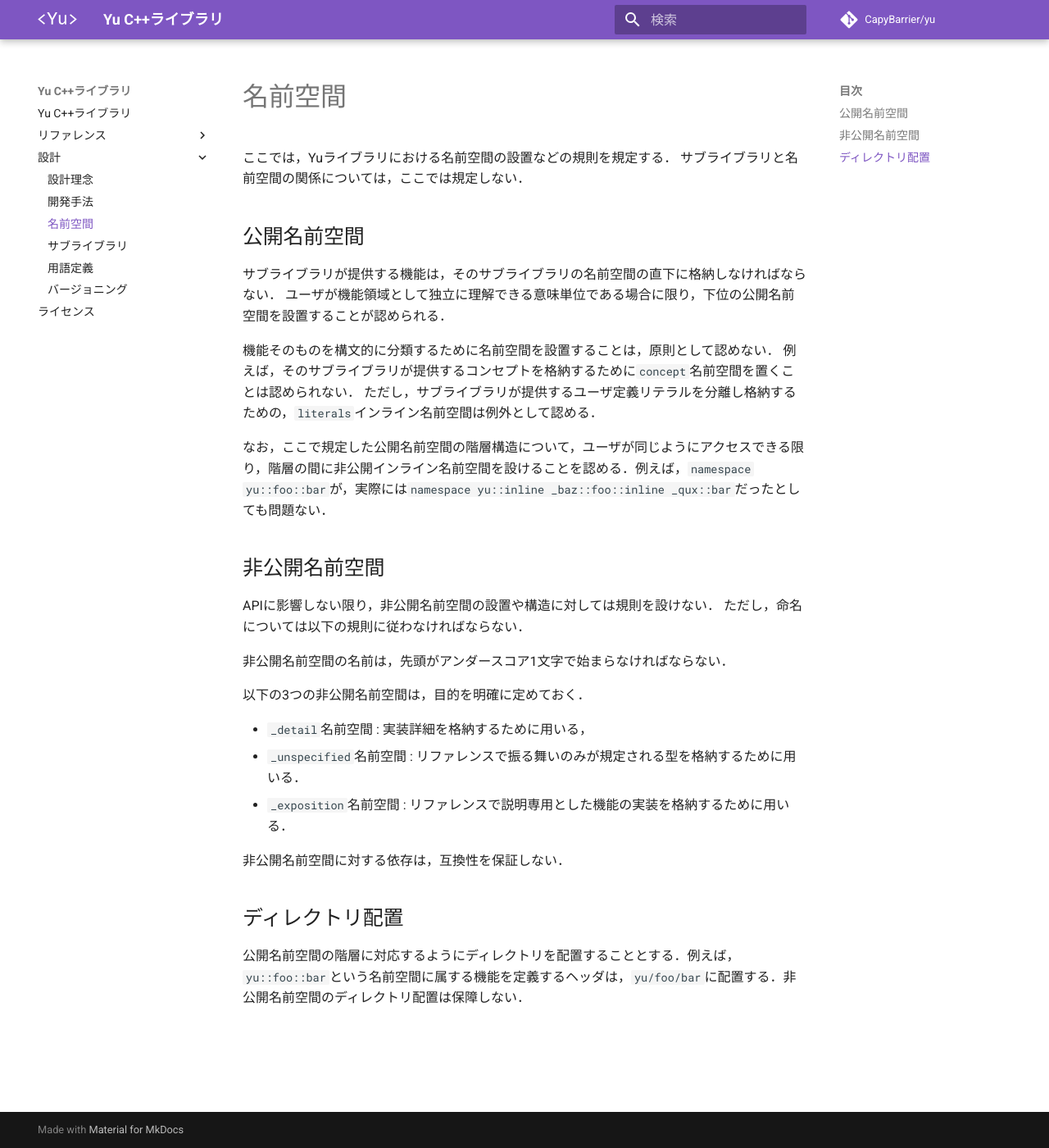
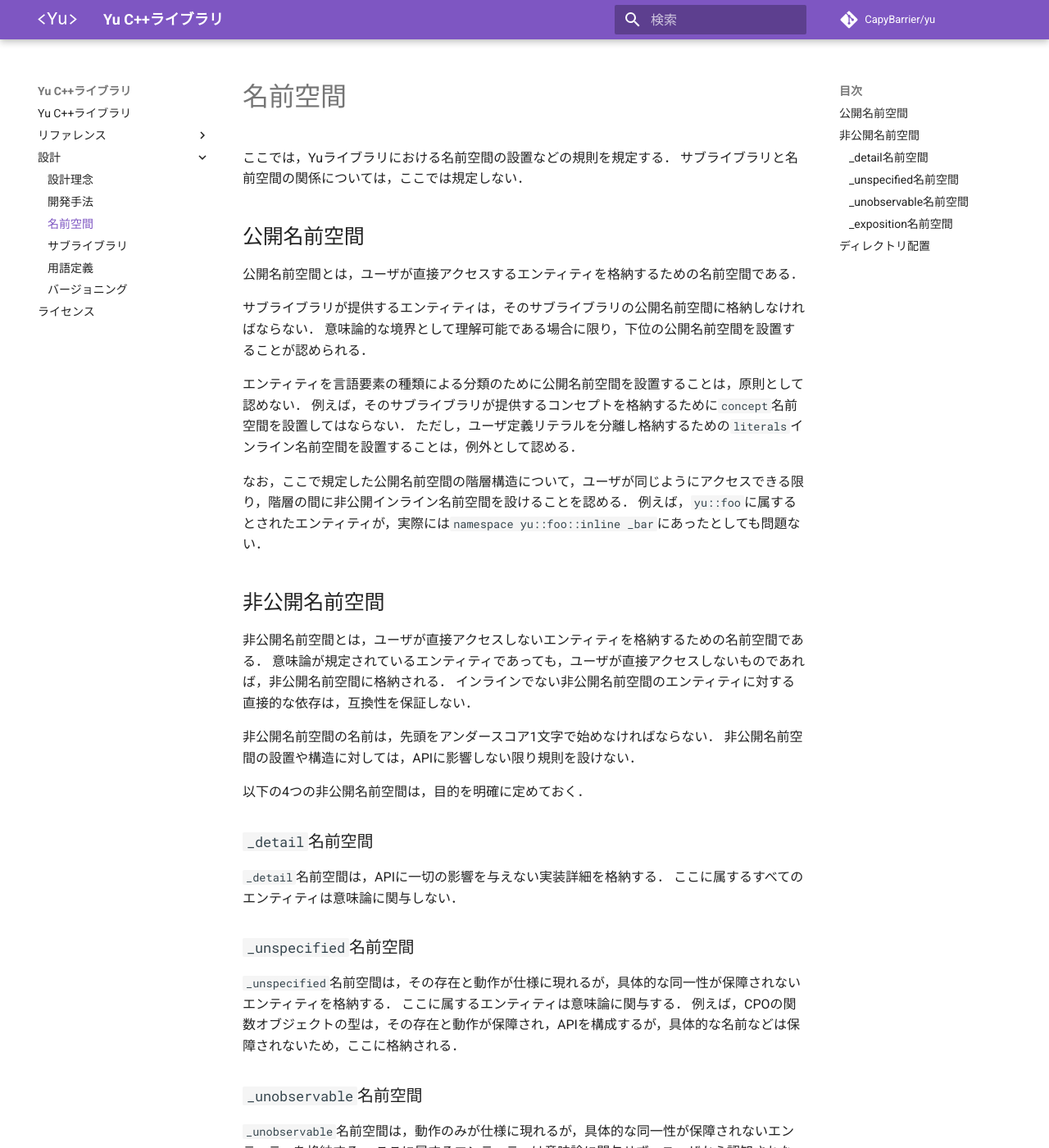
Before and after one commit to CapyBarrier/yu, an MkDocs documentation site: the page built from docs/docs/design/namespaces.md, in a window 1280 px wide and 1400 px high. Shown: the whole window at 82% size. Built offline with MkDocs 1.6.1 and Material for MkDocs 9.7.7, drawn with Linux system fonts in a browser that asks for light colours; comment, search, counter and statistics services are not loaded; some of the changed text lies outside the part shown.

Commit message:
名前空間に関する規定を調整

```diff
--- a/docs/docs/design/namespaces.md
+++ b/docs/docs/design/namespaces.md
@@ -5,31 +5,55 @@
 
 ## 公開名前空間
 
-サブライブラリが提供する機能は，そのサブライブラリの名前空間の直下に格納しなければならない．
-ユーザが機能領域として独立に理解できる意味単位である場合に限り，下位の公開名前空間を設置することが認められる．
+公開名前空間とは，ユーザが直接アクセスするエンティティを格納するための名前空間である．
 
-機能そのものを構文的に分類するために名前空間を設置することは，原則として認めない．
-例えば，そのサブライブラリが提供するコンセプトを格納するために`concept`名前空間を置くことは認められない．
-ただし，サブライブラリが提供するユーザ定義リテラルを分離し格納するための，`literals`インライン名前空間は例外として認める．
+サブライブラリが提供するエンティティは，そのサブライブラリの公開名前空間に格納しなければならない．
+意味論的な境界として理解可能である場合に限り，下位の公開名前空間を設置することが認められる．
 
-なお，ここで規定した公開名前空間の階層構造について，ユーザが同じようにアクセスできる限り，階層の間に非公開インライン名前空間を設けることを認める．例えば，`namespace yu::foo::bar`が，実際には`namespace yu::inline _baz::foo::inline _qux::bar`だったとしても問題ない．
+エンティティを言語要素の種類による分類のために公開名前空間を設置することは，原則として認めない．
+例えば，そのサブライブラリが提供するコンセプトを格納するために`concept`名前空間を設置してはならない．
+ただし，ユーザ定義リテラルを分離し格納するための`literals`インライン名前空間を設置することは，例外として認める．
+
+なお，ここで規定した公開名前空間の階層構造について，ユーザが同じようにアクセスできる限り，階層の間に非公開インライン名前空間を設けることを認める．
+例えば，`yu::foo`に属するとされたエンティティが，実際には`namespace yu::foo::inline _bar`にあったとしても問題ない．
+
 
 ## 非公開名前空間
 
-APIに影響しない限り，非公開名前空間の設置や構造に対しては規則を設けない．
-ただし，命名については以下の規則に従わなければならない．
+非公開名前空間とは，ユーザが直接アクセスしないエンティティを格納するための名前空間である．
+意味論が規定されているエンティティであっても，ユーザが直接アクセスしないものであれば，非公開名前空間に格納される．
+インラインでない非公開名前空間のエンティティに対する直接的な依存は，互換性を保証しない．
+
+非公開名前空間の名前は，先頭をアンダースコア1文字で始めなければならない．
+非公開名前空間の設置や構造に対しては，APIに影響しない限り規則を設けない．
+
+以下の4つの非公開名前空間は，目的を明確に定めておく．
+
+### `_detail`名前空間
+
+`_detail`名前空間は，APIに一切の影響を与えない実装詳細を格納する．
+ここに属するすべてのエンティティは意味論に関与しない．
 
 
-非公開名前空間の名前は，先頭がアンダースコア1文字で始まらなければならない．
+### `_unspecified`名前空間
 
-以下の3つの非公開名前空間は，目的を明確に定めておく．
+`_unspecified`名前空間は，その存在と動作が仕様に現れるが，具体的な同一性が保障されないエンティティを格納する．
+ここに属するエンティティは意味論に関与する．
+例えば，CPOの関数オブジェクトの型は，その存在と動作が保障され，APIを構成するが，具体的な名前などは保障されないため，ここに格納される．
 
-* `_detail`名前空間 : 実装詳細を格納するために用いる，
-* `_unspecified`名前空間 : リファレンスで振る舞いのみが規定される型を格納するために用いる．
-* `_exposition`名前空間 : リファレンスで説明専用とした機能の実装を格納するために用いる．
 
-非公開名前空間に対する依存は，互換性を保証しない．
+### `_unobservable`名前空間
+
+`_unobservable`名前空間は，動作のみが仕様に現れるが，具体的な同一性が保障されないエンティティを格納する．
+ここに属するエンティティは意味論に関与せず，ユーザから認知されない．
+例えば，式DSLの中間となるオブジェクトの型は，適切な動作を持つことが保障されるが，具体的な名前などは保障されないため，ここに格納される．
+
+
+### `_exposition`名前空間
+
+`_exposition`名前空間は，仕様の説明に用いるエンティティを格納する．ここに属するエンティティの動作は保障されるが，実装が存在するかは規定されない．
+
 
 ## ディレクトリ配置
 
-公開名前空間の階層に対応するようにディレクトリを配置することとする．例えば，`yu::foo::bar`という名前空間に属する機能を定義するヘッダは，`yu/foo/bar`に配置する．非公開名前空間のディレクトリ配置は保障しない．
+ディレクトリは公開名前空間の階層に対応するように配置される．名前空間に対応するディレクトリは，名前空間と同名でなければならない．例えば，`yu::foo::bar`という名前空間に属するエンティティを定義するヘッダは，`yu/foo/bar`に配置する．非公開名前空間のディレクトリ配置は保障しない．
```
